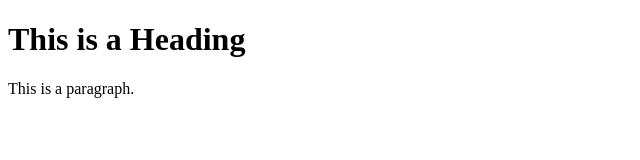
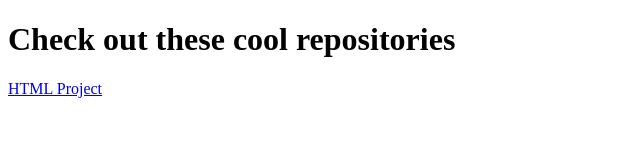
Before and after one commit to Joaomla/html-exercise, a plain HTML site: page index.html in a window 1280 px wide. Shown: the whole page, without its empty margins (0-640 px from the left). Drawn offline with Linux system fonts and the light colour scheme.

Commit message:
Add files via upload

```diff
--- a/index.html
+++ b/index.html
@@ -1,12 +1,12 @@
  <!DOCTYPE html>
 <html>
 <head>
-<title>Page Title</title>
+<title>HTML Project</title>
 </head>
 <body>
 
-<h1>This is a Heading</h1>
-<p>This is a paragraph.</p>
+<h1>Check out these cool repositories</h1>
+<a href="https://github.com/Joaomla/html-project"> HTML Project </a>
 
 </body>
 </html>
```
